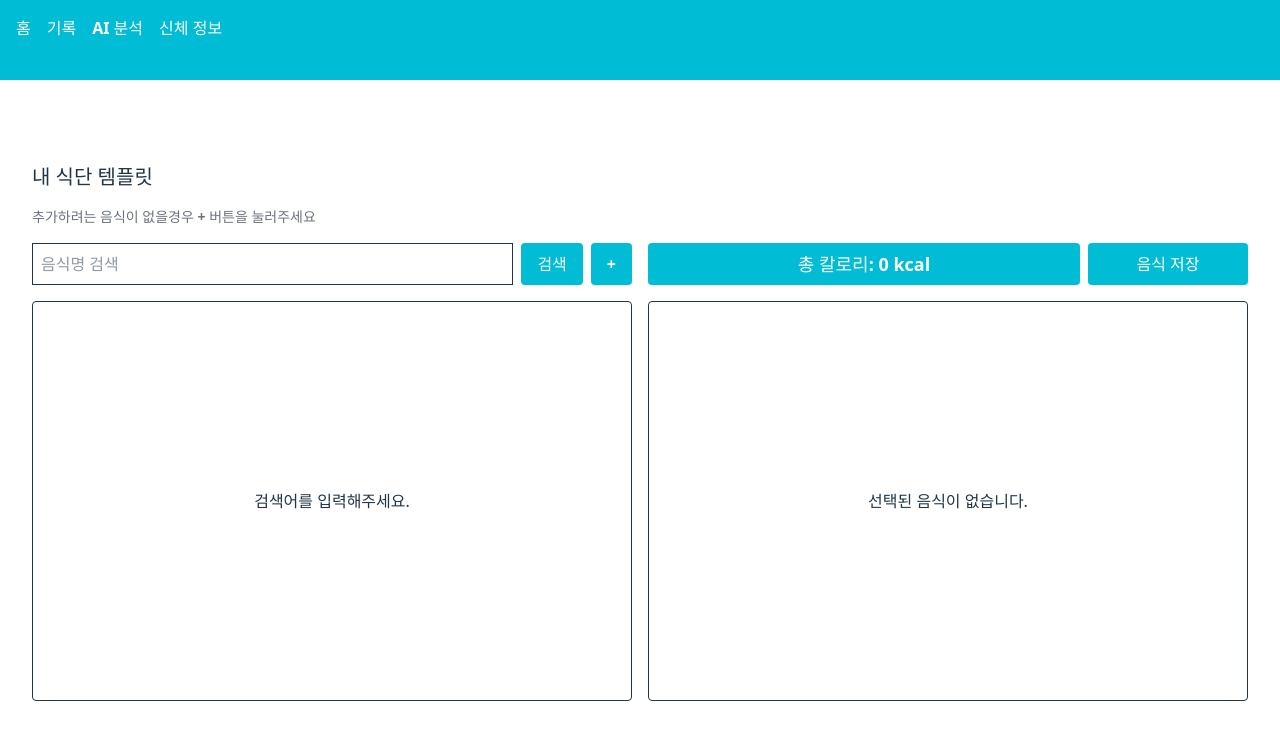
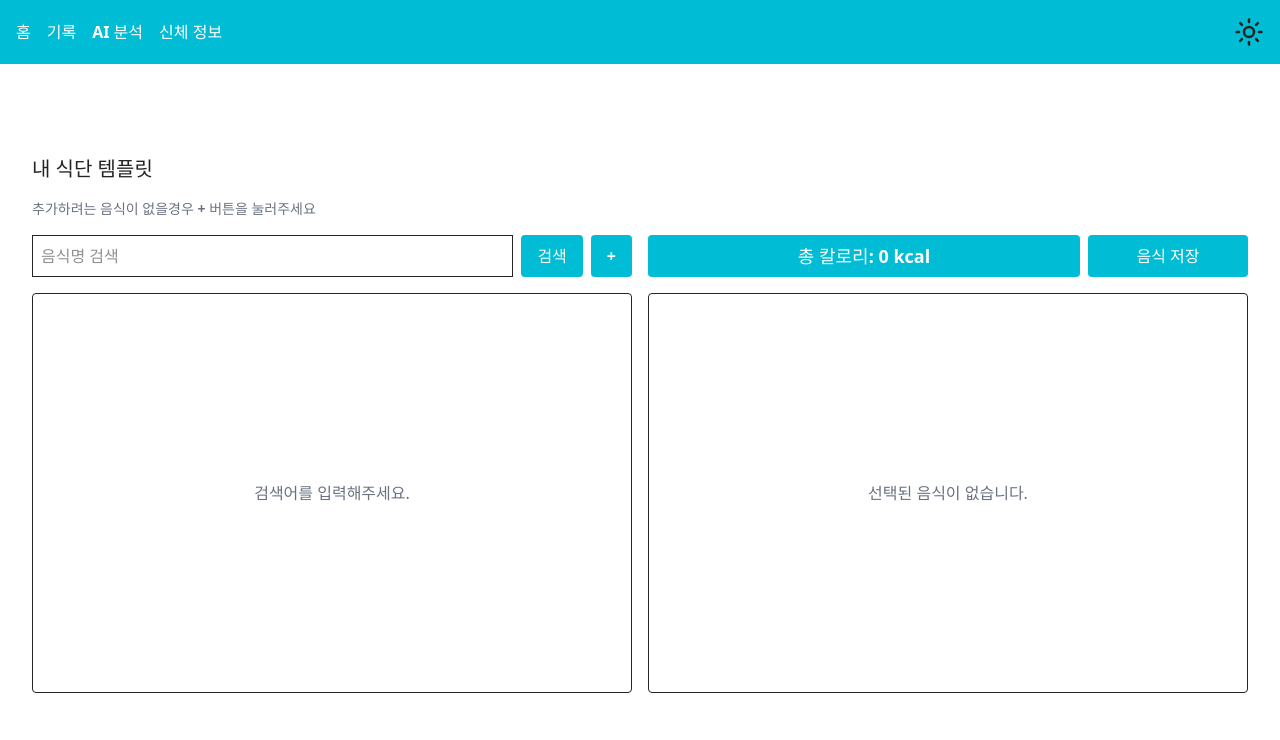
Before and after one commit to bibibigg/SmartPlate, a React (Vite) app: page /record in a window 1280 px wide. Shown: the top 740 px of the page. Built offline with nearby package versions, Linux system fonts and the light colour scheme.

Commit message:
다크모드 수동 전환

```diff
--- a/package.json
+++ b/package.json
@@ -11,7 +11,7 @@
   },
   "dependencies": {
     "@reduxjs/toolkit": "^2.8.2",
-    "@tailwindcss/vite": "^4.1.5",
+    "@tailwindcss/vite": "^4.1.8",
     "@tanstack/react-query": "^5.76.1",
     "framer-motion": "^12.15.0",
     "react": "^19.0.0",
@@ -19,7 +19,7 @@
     "react-redux": "^9.2.0",
     "react-router-dom": "^7.5.3",
     "redux": "^5.0.1",
-    "tailwindcss": "^4.1.5"
+    "tailwindcss": "^4.1.8"
   },
   "devDependencies": {
     "@eslint/js": "^9.22.0",
--- a/src/components/MainNavigation.jsx
+++ b/src/components/MainNavigation.jsx
@@ -1,9 +1,20 @@
 import { Link } from "react-router-dom";
+import { MoonIcon, SunIcon } from "./UI/DarkModeIcon";
+import { useSelector, useDispatch } from "react-redux";
+import { uiActions } from "../store/UI/uiSlice";
+import { AnimatePresence, motion } from "framer-motion";
 
 export default function MainNavigation() {
+  const isDark = useSelector((state) => state.ui.isDark);
+  const dispatch = useDispatch();
+  function handleThemeToggle() {
+    document.documentElement.classList.toggle("dark");
+    dispatch(uiActions.toggleTheme());
+  }
+
   return (
-    <header className="flex justify-between items-center p-4 bg-[#00BCD4]">
-      <nav className="flex gap-4 mb-6 font-semibold text-white">
+    <header className="flex justify-between h-16 items-center p-4 bg-[#00BCD4]">
+      <nav className="flex gap-4 font-semibold text-white">
         <ul className="flex gap-4">
           <li>
             <Link to="/">홈</Link>
@@ -19,6 +30,41 @@ export default function MainNavigation() {
           </li>
         </ul>
       </nav>
+      <AnimatePresence mode="wait">
+        {!isDark ? (
+          <motion.div
+            key="sun"
+            initial={{ opacity: 0, rotate: -90 }}
+            animate={{ opacity: 1, rotate: 0 }}
+            exit={{ opacity: 0, rotate: 90 }}
+            transition={{ duration: 0.3 }}
+            onClick={handleThemeToggle}
+          >
+            <SunIcon size="30" strokeWidth="2" />
+          </motion.div>
+        ) : (
+          <motion.div
+            key="moon"
+            initial={{ opacity: 0, rotate: 90 }}
+            animate={{ opacity: 1, rotate: 0 }}
+            exit={{ opacity: 0, rotate: -90 }}
+            transition={{ duration: 0.3 }}
+            onClick={handleThemeToggle}
+          >
+            <MoonIcon size="30" strokeWidth="2" />
+          </motion.div>
+        )}
+      </AnimatePresence>
+
+      {/* <button onClick={handleThemeToggle}>
+        {!isDark ? (
+          <SunIcon size="30" strokeWidth="2" />
+        ) : (
+          <MoonIcon size="30" strokeWidth="2" />
+        )}
+      </button> */}
+
+      {/* <p onClick={handleThemeToggle}>다크모드 버튼</p> */}
     </header>
   );
 }
--- a/src/components/Meals/SearchForm.jsx
+++ b/src/components/Meals/SearchForm.jsx
@@ -24,7 +24,7 @@ export default function SearchForm({ onSearch }) {
             type="text"
             ref={searchRef}
             placeholder="음식명 검색"
-            className="border p-2 flex-grow"
+            className="border p-2 flex-grow dark:border-white dark:text-white"
           />
           <button
             type="submit"
--- a/src/components/Meals/SearchResults.jsx
+++ b/src/components/Meals/SearchResults.jsx
@@ -15,7 +15,7 @@ export default function SearchResults({ onFoodSelect, searchTerm }) {
 
   if (!searchTerm) {
     content = (
-      <li className="h-full flex items-center justify-center text-gray-500-gray-500 text-center ">
+      <li className="h-full flex items-center justify-center text-gray-500 dark:text-white text-center ">
         검색어를 입력해주세요.
       </li>
     );
@@ -38,12 +38,12 @@ export default function SearchResults({ onFoodSelect, searchTerm }) {
   if (data) {
     content =
       data.length === 0 ? (
-        <li className="h-full flex items-center justify-center text-gray-500-gray-500 text-center ">
+        <li className="h-full flex items-center justify-center text-gray-500 dark:text-white text-center ">
           검색 결과가 없습니다.
         </li>
       ) : (
         data.map((food) => (
-          <li key={food.id} className="border-b py-2">
+          <li key={food.id} className="border-b py-2 dark:text-white">
             <div className="flex justify-between items-center">
               <span
                 className="cursor-pointer hover:text-blue-500"
@@ -58,8 +58,8 @@ export default function SearchResults({ onFoodSelect, searchTerm }) {
   }
 
   return (
-    <div className="mb-4 h-[400px] overflow-y-auto border rounded flex">
-      <ul className="w-full flex-1">{content}</ul>
+    <div className="mb-4 h-[400px] overflow-y-auto border dark:bg-gray-800 dark:border-white rounded flex">
+      <ul className="w-full flex-1 ">{content}</ul>
     </div>
   );
 }
--- a/src/components/Meals/SelectedFoodList.jsx
+++ b/src/components/Meals/SelectedFoodList.jsx
@@ -84,10 +84,10 @@ export default function SelectedFoodList({
           </motion.button>
         )}
       </div>
-      <div className="mb-4 h-[400px] overflow-y-auto border rounded ">
+      <div className="mb-4 h-[400px] overflow-y-auto border dark:bg-gray-900 dark:border-white rounded ">
         {/* <h3 className="font-bold mb-4">선택된 음식 목록</h3> */}
         {selectedFood.length === 0 ? (
-          <p className="h-full flex items-center justify-center text-gray-500-gray-500 text-center">
+          <p className="h-full flex items-center justify-center text-gray-500 dark:text-white text-center">
             선택된 음식이 없습니다.
           </p>
         ) : (
@@ -98,7 +98,7 @@ export default function SelectedFoodList({
                 className="flex justify-between items-center bg-white dark:bg-gray-800 p-3 rounded shadow-sm"
               >
                 <div>
-                  <p className="font-medium">{food.name}</p>
+                  <p className="font-medium dark:text-white">{food.name}</p>
                   <p className="text-sm text-gray-500 dark:text-gray-300">
                     {food.currentServing}g 당 {calculateCalories(food)}
                     kcal
@@ -107,6 +107,7 @@ export default function SelectedFoodList({
                 <input
                   type="number"
                   value={food.currentServing}
+                  className="dark:text-white"
                   onChange={(event) =>
                     onServingSizeChange(food, event.target.value)
                   }
--- /dev/null
+++ b/src/components/UI/DarkModeIcon.jsx
@@ -0,0 +1,42 @@
+export const SunIcon = ({ size, className, strokeWidth }) => (
+  <svg
+    width={size}
+    height={size}
+    viewBox="0 0 24 24"
+    fill="none"
+    stroke="currentColor"
+    strokeWidth={strokeWidth}
+    strokeLinecap="round"
+    strokeLinejoin="round"
+    className={className}
+  >
+    {/* 중앙 원 */}
+    <circle cx="12" cy="12" r="4" />
+    {/* 광선들 */}
+    <path d="M12 2v2" />
+    <path d="M12 20v2" />
+    <path d="m4.93 4.93 1.41 1.41" />
+    <path d="m17.66 17.66 1.41 1.41" />
+    <path d="M2 12h2" />
+    <path d="M20 12h2" />
+    <path d="m6.34 17.66-1.41 1.41" />
+    <path d="m19.07 4.93-1.41 1.41" />
+  </svg>
+);
+
+// 달 아이콘 컴포넌트
+export const MoonIcon = ({ size, className, strokeWidth }) => (
+  <svg
+    width={size}
+    height={size}
+    viewBox="0 0 24 24"
+    fill="none"
+    stroke="currentColor"
+    strokeWidth={strokeWidth}
+    strokeLinecap="round"
+    strokeLinejoin="round"
+    className={className}
+  >
+    <path d="M12 3a6 6 0 0 0 9 9 9 9 0 1 1-9-9Z" />
+  </svg>
+);
--- a/src/index.css
+++ b/src/index.css
@@ -1,4 +1,5 @@
 @import "tailwindcss";
+@custom-variant dark (&:where(.dark, .dark *));
 
 :root {
   font-family: system-ui, Avenir, Helvetica, Arial, sans-serif;
@@ -18,8 +19,16 @@
 body {
   margin: 0;
 }
+* {
+  transition: background-color 0.3s ease, color 0.3s ease,
+    border-color 0.3s ease, box-shadow 0.3s ease;
+}
+/* .light {
+  color: #213547;
+  background-color: #ffffff;
+} */
 
-@media (prefers-color-scheme: light) {
+/* @media (prefers-color-scheme: light) {
   :root {
     color: #213547;
     background-color: #ffffff;
@@ -31,4 +40,4 @@ body {
     color: #ffffff;
     background-color: #242424;
   }
-}
+} */
--- a/src/layouts/Roots.jsx
+++ b/src/layouts/Roots.jsx
@@ -5,7 +5,7 @@ export default function RootLayout() {
   return (
     <div className="min-h-screen flex flex-col">
       <MainNavigation />
-      <main className="flex-1 flex flex-col items-center justify-center px-4">
+      <main className="flex-1 flex flex-col items-center bg-white dark:bg-[#242424] justify-center px-4">
         <div className="w-full max-w-7xl">
           <Outlet />
         </div>
--- a/src/pages/MealsRecord.jsx
+++ b/src/pages/MealsRecord.jsx
@@ -19,7 +19,9 @@ export default function MealsRecordPage() {
         {isShowModal && <AddMealModal onDone={handleDone} />}
       </AnimatePresence>
       <div className="p-4">
-        <h1 className="text-xl font-bold mb-4">내 식단 템플릿</h1>
+        <h1 className="text-xl font-bold mb-4 dark:text-white">
+          내 식단 템플릿
+        </h1>
         <h2 className="text-sm font-bold text-gray-500 dark:text-gray-300 mb-4">
           추가하려는 음식이 없을경우 + 버튼을 눌러주세요
         </h2>
--- a/src/store/UI/uiSlice.js
+++ b/src/store/UI/uiSlice.js
@@ -5,6 +5,7 @@ const uiSlice = createSlice({
   initialState: {
     notification: null,
     isShowModal: false,
+    isDark: false,
   },
   reducers: {
     showNotification(state, action) {
@@ -20,6 +21,9 @@ const uiSlice = createSlice({
     closeModal(state, action) {
       state.isShowModal = false;
     },
+    toggleTheme(state, action) {
+      state.isDark = !state.isDark;
+    },
   },
 });
 
--- a/vite.config.js
+++ b/vite.config.js
@@ -2,7 +2,6 @@ import { defineConfig } from "vite";
 import tailwindcss from "@tailwindcss/vite";
 import react from "@vitejs/plugin-react";
 
-// https://vite.dev/config/
 export default defineConfig({
   plugins: [react(), tailwindcss()],
 });
```
Also changed, not shown: src/components/bodyInfo/BodyInfoForm.jsx (+16 -16 lines), 2 other files (tests, documents, lock files or other folders).
